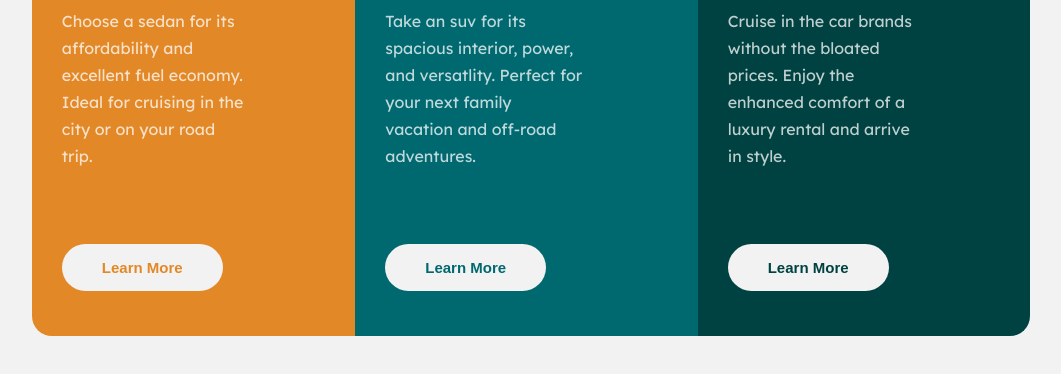
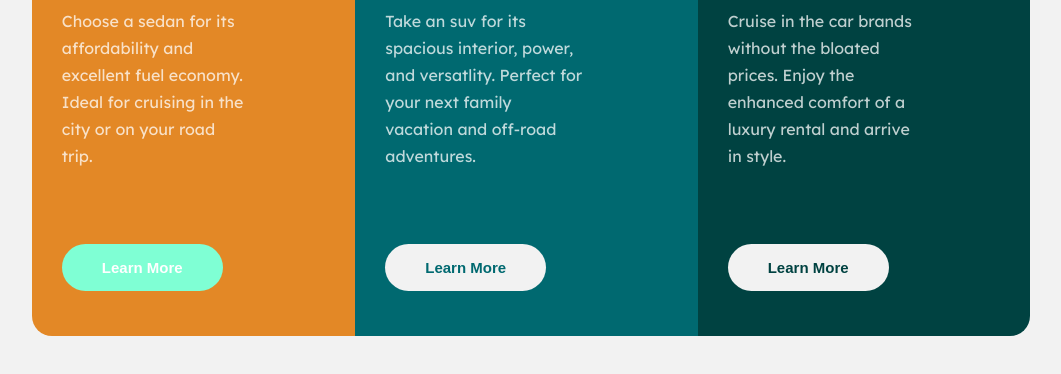
Before and after one commit to tijesus/Layout-Task, a plain HTML site: page index.html in a window 1280 px wide. In both pictures the pointer is over the button 251 px from the left and 599 px from the top of the page. Shown: the part 332-706 px from the top of the page, without its empty margins (109-1170 px from the left). Drawn offline with Linux system fonts and the light colour scheme.

Commit message:
hover added to button style

```diff
--- a/index.html
+++ b/index.html
@@ -42,7 +42,7 @@
             Cruise in the car brands without the bloated prices. Enjoy the
             enhanced comfort of a luxury rental and arrive in style.
           </p>
-          <button class="btn3">Learn More</button>
+          <a href=""><button class="btn3">Learn More</button></a>
         </div>
       </div>
     </main>
--- a/style.css
+++ b/style.css
@@ -58,6 +58,11 @@ button {
   background-color: hsl(0, 0%, 95%);
   position: absolute;
   bottom: 0;
+}
+button:hover {
+  background-color: aquamarine;
+  color: white;
+  transition-delay: .2s;
 }
 .btn1 {
   color: hsl(31, 77%, 52%);
```
